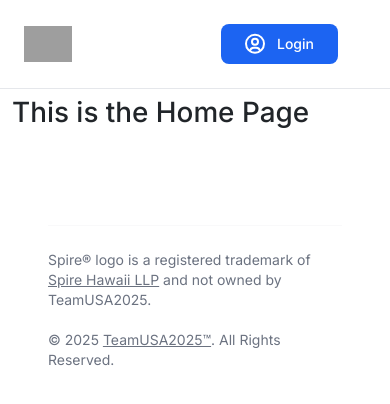
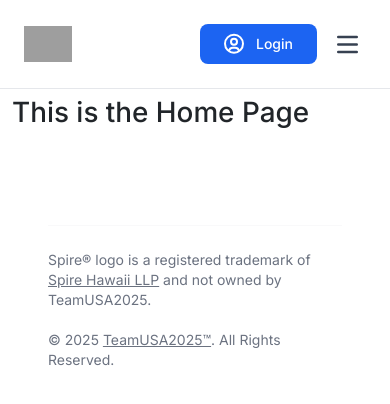
Before and after one commit to teamusa2025/teamusa2025-project, a Next.js app: page / in a window 390 px wide. Shown: the top 404 px of the page. Built offline with nearby package versions, Linux system fonts and the light colour scheme; no server answers; grey boxes are pictures that could not be loaded.

Commit message:
fixed mobile button

```diff
--- a/src/components/Navbar.tsx
+++ b/src/components/Navbar.tsx
@@ -138,14 +138,17 @@ const NavBar: React.FC = () => {
           <button
             onClick={() => setIsOpen(!isOpen)}
             type="button"
-            className="inline-flex size-10 items-center justify-center rounded-lg p-2 text-gray-500 hover:bg-gray-100
-            focus:outline-none focus:ring-2 focus:ring-gray-200 dark:text-gray-400 dark:hover:bg-gray-700
-            dark:focus:ring-gray-600 md:hidden"
+            className="inline-flex size-10 items-center justify-center rounded-lg p-2 text-gray-700 hover:bg-gray-100
+  focus:outline-none focus:ring-2 focus:ring-gray-200 dark:text-gray-300 dark:hover:bg-gray-700
+  dark:focus:ring-gray-600 md:hidden"
           >
             <span className="sr-only">Open main menu</span>
             <svg
-              className="size-5"
+              className="block size-6 text-gray-700 dark:text-white"
+              aria-hidden="true"
               xmlns="http://www.w3.org/2000/svg"
+              width="21"
+              height="21"
               fill="none"
               viewBox="0 0 17 14"
             >
```
